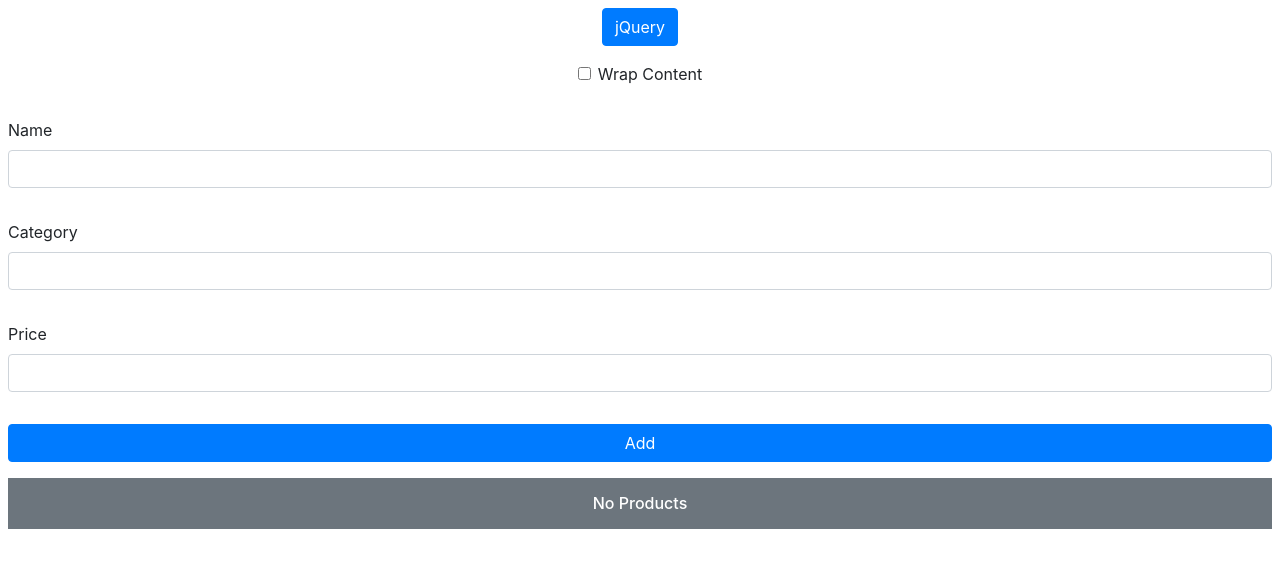
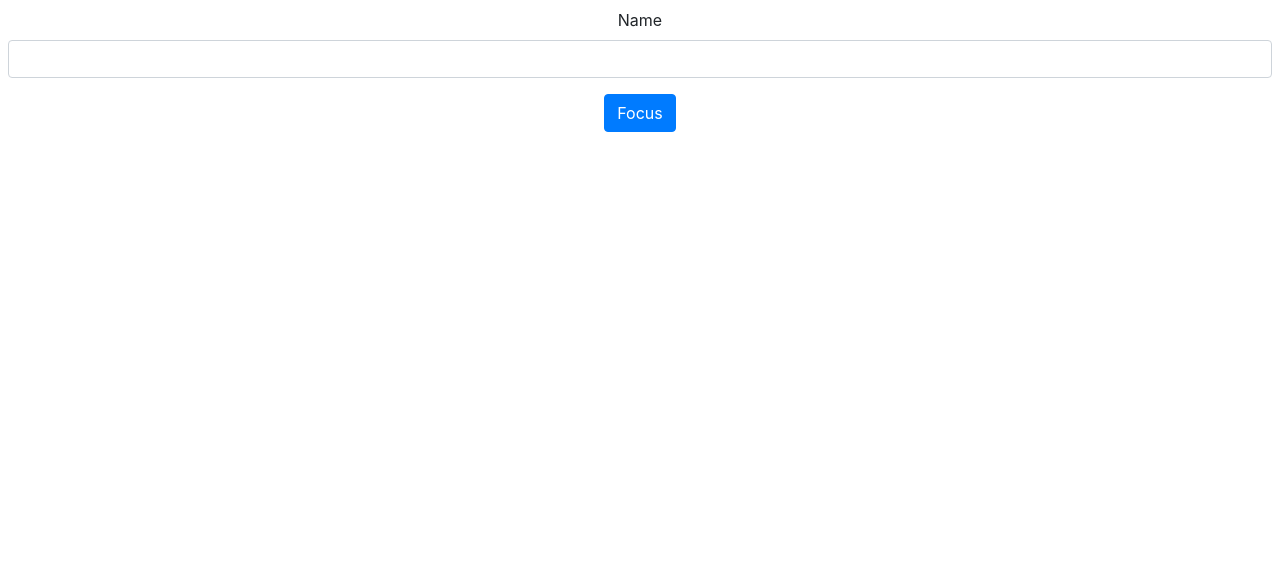
Before and after one commit to ndminh1307js/pro-react-16, a React (Create React App) app in the folder Chapter-16/refs/: page / in a window 1280 px wide. Shown: the top 568 px of the page. Built offline with nearby package versions, Linux system fonts and the light colour scheme.

Commit message:
Accessing a Child Components

```diff
--- a/Chapter-16/refs/src/App.js
+++ b/Chapter-16/refs/src/App.js
@@ -1,46 +1,24 @@
 import React, { Component } from 'react';
-import { Editor } from './Editor';
-import { ProductTable } from './ProductTable';
-import { ColorInvalidElements } from './jQueryColorizer';
+import { ForwardFormField } from './FormField';
 
 export default class App extends Component {
   constructor(props) {
     super(props);
-    this.state = {
-      products: []
-    }
-    this.editorRef = React.createRef();
+    this.fieldRef = React.createRef();
   }
 
-  addProduct = (product) => {
-    if (this.state.products.indexOf(product.name) === -1) {
-      this.setState(state => state.products.push(product));
-    }
-  }
-
-  colorFields = () => {
-    ColorInvalidElements(this.editorRef.current);
+  handleClick = () => {
+    this.fieldRef.current.focus();
   }
 
   render() {
-    return <div>
+    return <div className='text-center m-2'>
+      <ForwardFormField label='Name' ref={this.fieldRef} />
       <div className="text-center m-2">
-        <button className="btn btn-primary" onClick={this.colorFields}>
-          jQuery
+        <button className="btn btn-primary" onClick={this.handleClick}>
+          Focus
         </button>
       </div>
-      <div ref={this.editorRef}>
-        <Editor callback={this.addProduct} />
-      </div>
-      <h6 className="bg-secondary text-white m-2 p-2">
-        <div className="m-2">
-          {
-            this.state.products.length === 0
-              ? <div className="text-center">No Products</div>
-              : <ProductTable products={this.state.products} />
-          }
-        </div>
-      </h6>
     </div>
   }
 }
--- /dev/null
+++ b/Chapter-16/refs/src/FormField.js
@@ -0,0 +1,25 @@
+import React, { Component } from 'react';
+
+export const ForwardFormField = React.forwardRef((props, ref) =>
+  <FormField {...props} fieldRef={ref} />
+)
+export class FormField extends Component {
+  constructor(props) {
+    super(props);
+    this.state = {
+      fieldValue: ''
+    }
+  }
+
+  handleChange = event => {
+    this.setState({ fieldValue: event.target.value });
+  }
+
+  render() {
+    return <div className="form-group">
+      <label>{this.props.label}</label>
+      <input className='form-control' value={this.state.fieldValue}
+        onChange={this.handleChange} ref={this.props.fieldRef} />
+    </div>
+  }
+}
```
